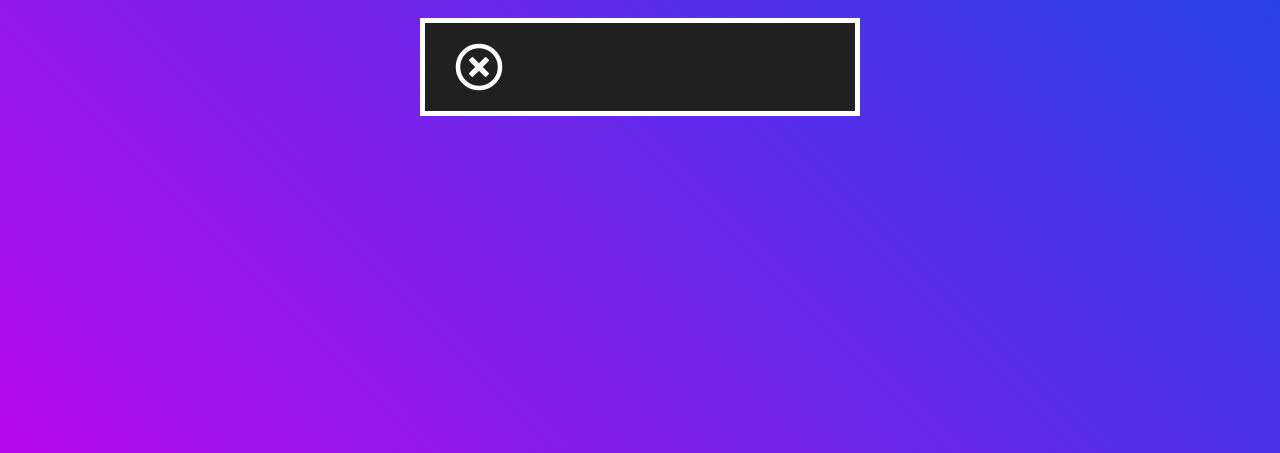
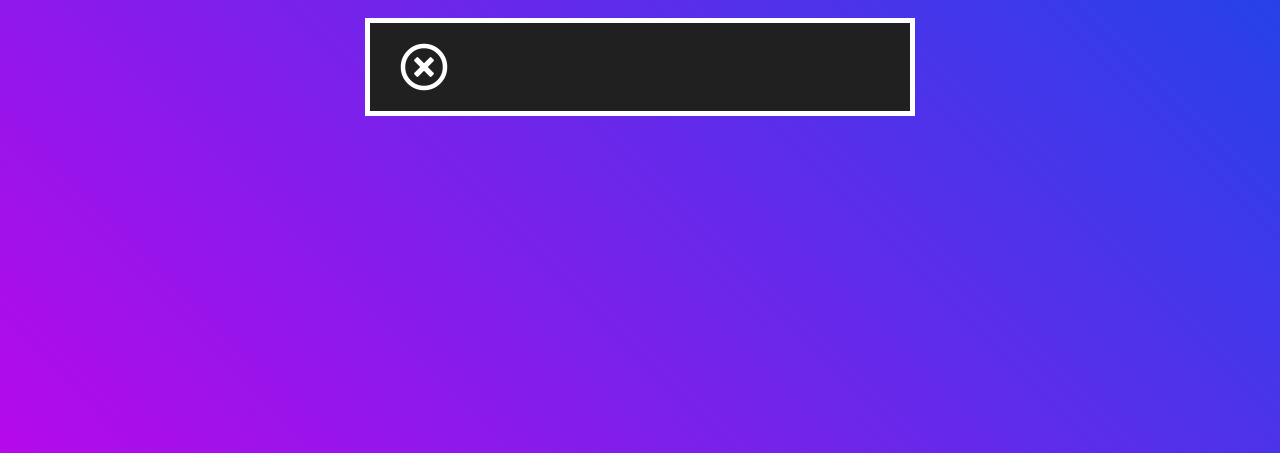
Before and after one commit to DiFlector/DiFlector, a plain HTML site: page projects.html in a window 1280 px wide. Shown: the part 347-800 px from the top of the page. Drawn offline with Linux system fonts and the light colour scheme.

Commit message:
Update width

```diff
--- a/static/css/style.css
+++ b/static/css/style.css
@@ -9,7 +9,7 @@ body {
 	flex-direction: column;
 	margin: auto;
 	height: 225px;
-	width: 460px;
+	width: 570px;
 	position: fixed;
 	top: 0;
 	bottom: 0;
```
